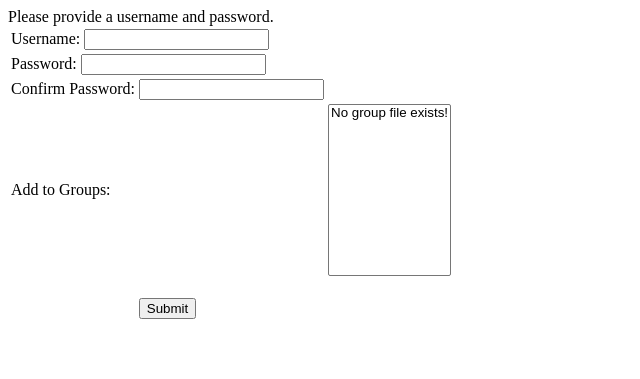
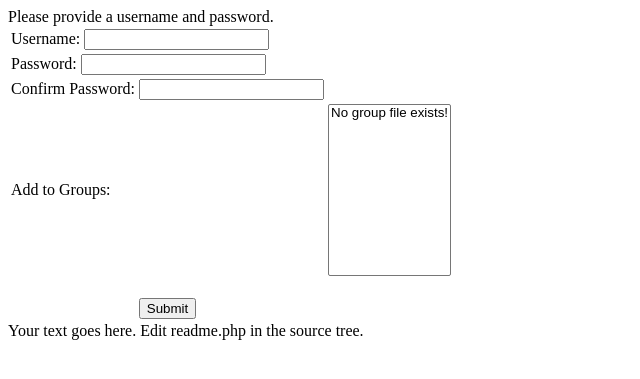
Before and after one commit to mattwwarren/htauth-self-service, a PHP site: page / in a window 1280 px wide. Shown: the top 379 px of the page, without its empty margins (0-640 px from the left). Run offline with PHP 8.4, Linux system fonts and the light colour scheme; data that the repository does not hold is empty.

Commit message:
adding readme to update #1, still needs stlying

```diff
--- a/index.php
+++ b/index.php
@@ -41,6 +41,11 @@ function showForm($error="LOGIN"){
     </tr>
     </table>
   </form>
+  <div class=sidebar>
+  <?php
+  include 'readme.php';
+  ?>
+  </div>
 </body>
 </html>
 
--- /dev/null
+++ b/readme.php
@@ -0,0 +1 @@
+Your text goes here.  Edit readme.php in the source tree.
```
